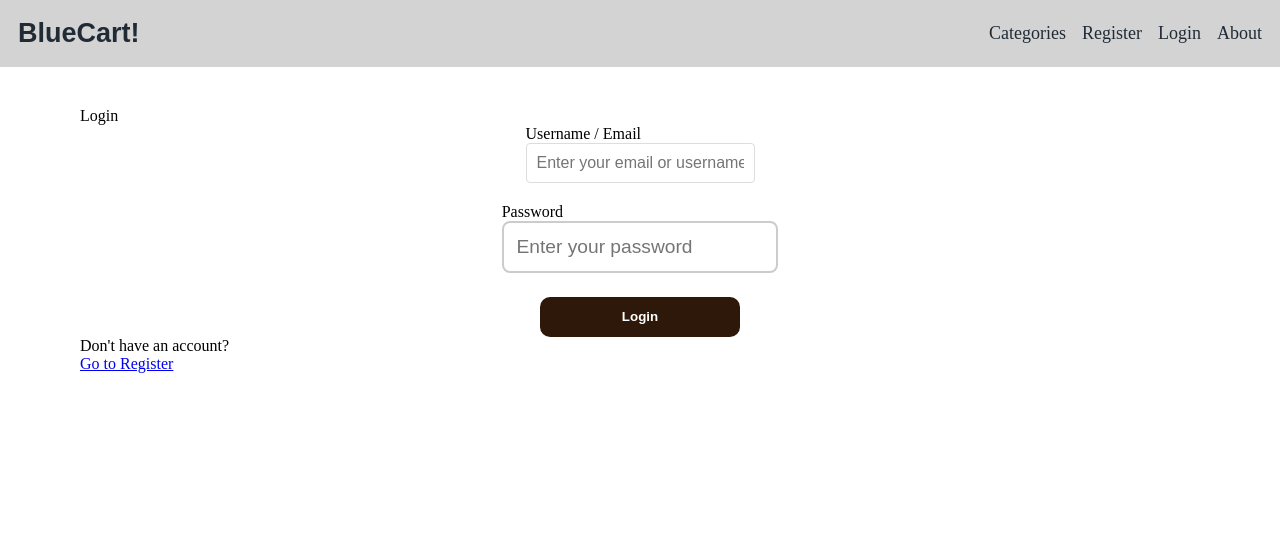
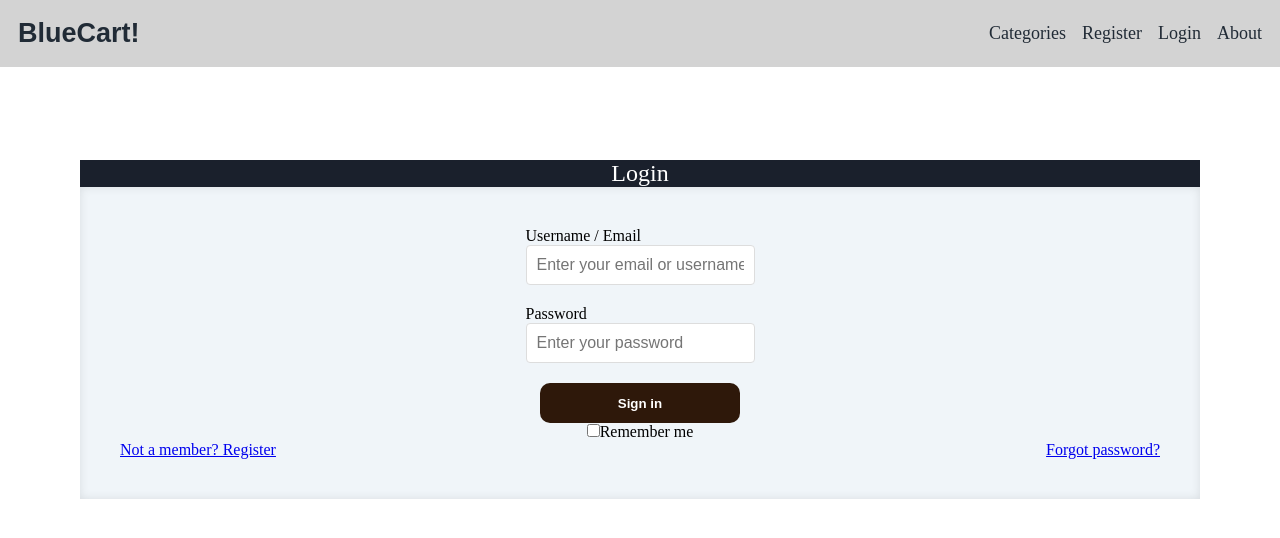
Before and after one commit to richard200/bluecart-marketplace, a React (Create React App) app in the folder client/: page /login in a window 1280 px wide. Shown: the top 538 px of the page. Built offline with nearby package versions, Linux system fonts and the light colour scheme.

Commit message:
changed styling

```diff
--- a/client/package.json
+++ b/client/package.json
@@ -36,6 +36,7 @@
     "redux-thunk": "^2.4.2",
     "slick-carousel": "^1.8.1",
     "styled-components": "^5.3.10",
+    "tailwind": "^4.0.0",
     "web-vitals": "^2.1.4"
   },
   "scripts": {
--- a/client/src/App.css
+++ b/client/src/App.css
@@ -6,6 +6,7 @@
 .container {
   max-width: 1200px;
   margin: 0 auto;
+  padding-top: 80px;
 }
 
 /* navbar styles */
@@ -18,6 +19,10 @@
   color: #212b36; /* changed to dark gray */
   padding: 18px;
   font-size: 18px;
+  position: fixed;
+  top: 0; /* added this line */
+  left: 0; /* added this line */
+  width: 100%;
 }
 
 #nav-title {
@@ -83,6 +88,7 @@
 
 /* home page styles */
 .home-page {
+  padding-top: 100px;
   display: flex;
 }
 
@@ -106,6 +112,7 @@
 
 }
 .home-page .main h1 {
+  margin: 10px;
   text-align: center;
   margin-bottom: 20px;
   font-size: 24px;
--- a/client/src/components/Categories.js
+++ b/client/src/components/Categories.js
@@ -18,6 +18,7 @@ const CardImage = styled.img`
 `;
 
 const CardBody = styled.div`
+  padding-top: 100px;
   padding: 15px;
 `;
 
@@ -27,7 +28,9 @@ const CardTitle = styled.h5`
   color: #333;
 `;
 
+
 const CardText = styled.p`
+
   font-size: 16px;
   color: #666;
 `;
@@ -41,6 +44,7 @@ const CardButton = styled.a`
 `;
 // Define a styled component for the card container
 const CardContainer = styled.div`
+padding-top: 50px;
   display: grid;
   grid-template-columns: repeat(3, 32%);
   justify-content: space-between;
--- a/client/src/components/Homepage.css
+++ b/client/src/components/Homepage.css
@@ -100,12 +100,17 @@
 
   /* Define the styles for the categories class */
   .categories {
+    padding-top: 100px;
     margin-top: 80px;
     margin-bottom: 40px;
+  }
+  .categories-h1{
+    padding-top: 100px;
   }
 
   /* Define the styles for the categories-grid class */
   .categories-grid {
+    padding-top: 150px;
     margin-top: 60px;
     display: grid;
     grid-template-columns: repeat(auto-fit, minmax(200px, 1fr));
@@ -114,6 +119,7 @@
 
   /* Define the styles for the category-card class */
   .category-card {
+    padding-top: 100px;
     display: flex;
     flex-direction: column;
     align-items: center;
@@ -214,6 +220,7 @@
   }
 
   .register {
+    padding-top: 100px;
     margin: 0 auto;
     max-width: 600px;
     padding: 40px;
@@ -223,6 +230,7 @@
   }
 
   .register h2 {
+    padding-top: 100px;
     margin: 0 0 20px;
     font-size: 28px;
     font-weight: 700;
@@ -237,6 +245,7 @@
   }
 
   .register input[type="email"], [type="password"], [type="text"]{
+    padding-top: 100px;
     display: block;
     width: 100%;
     padding: 10px;
@@ -245,7 +254,7 @@
     font-weight: 400;
     border: 1px solid #ddd;
     border-radius: 4px;
-    box-shadow: none;
+    box-shadow:none;
   }
 
   .register button[type="submit"] {
@@ -257,7 +266,7 @@
     font-weight: 600;
     text-align: center;
     color: #fff;
-    background-color: #007bff;
+    background-color: #53708f;
     border: none;
     border-radius: 4px;
     box-shadow: none;
@@ -275,6 +284,7 @@
     }
 
     .register h2 {
+      padding-top: 100px;
       font-size: 24px;
     }
 
@@ -287,49 +297,71 @@
     }
   }
   /* Increase the spacing between the login form and header */
-.login {
-  display: flex;
-  flex-direction: column;
-  align-items: center;
-  margin: 4rem auto;
-  max-width: 30rem;
+  .container {
+    padding-top: 50px;
+    margin-top: 5rem;
   }
 
-/* Change the font size of the header */
-.login h2 {
-  font-size: 2.5rem;
-  margin-bottom: 2rem;
+  .card-header {
+    background-color: #1a202c;
+    color: white;
+    text-align: center;
+    font-size: 24px;
+    font-weight: arial;
   }
 
-/* Change the font size and margin of the labels */
-.login label {
-  font-size: 1.5rem;
-  margin-bottom: 0.8rem;
+  .card-body {
+    background-color: #f0f5f9;
+    padding: 2.5rem;
+    box-shadow: inset 0 0 10px rgba(0,0,0,0.1);
   }
 
-/* Add a border and padding to the input fields */
-.login input [type="text"], [type="password"] {
-  font-size: 1.2rem;
-  padding: 0.8rem;
-  border: 2px solid #ccc;
-  border-radius: 0.5rem;
-  margin-bottom: 1.5rem;
+  .form-group {
+    margin-bottom: 1rem;
+  }
+
+  .label {
+    color: #4a5568;
+  }
+
+  .input {
+    border: none;
+    border-bottom: 1px solid #cbd5e0;
+    padding: 0.5rem 0.75rem;
     width: 100%;
   }
 
-/* Change the font size and padding of the submit button */
-.login button {
-  font-size: 1.5rem;
-  padding: 0.8rem 2rem;
-  background-color: #0070f3;
-  color: #fff;
-  border: none;
-  border-radius: 0.5rem;
-  cursor: pointer;
-  transition: background-color 0.3s ease;
+  .input:focus {
+    outline: none;
+    border-bottom-color: #48bb78;
   }
 
-/* Change the hover color of the submit button */
-.login button:hover {
-  background-color: #0056b3;
+  .input:focus-within {
+    outline: none;
   }
+
+  .button {
+    width: 100%;
+    margin-top: 1rem;
+    padding: 0.75rem;
+    border-radius: 0.375rem;
+    font-weight: bold;
+  }
+
+  .button:hover {
+    background-color: #4299e1;
+  }
+
+  .flex {
+    display: flex;
+    justify-content: space-between;
+    align-items: center;
+  }
+
+  .link {
+    color: #718096;
+  }
+
+  .link:hover {
+    color: #2d3748;
+  }
--- a/client/src/components/Login.js
+++ b/client/src/components/Login.js
@@ -1,13 +1,9 @@
-//
-
-
-
-
-
 import React, { useState } from 'react';
 import { Card, Form, FormGroup, Label, Input, Button, Alert } from 'reactstrap';
 import { Link} from 'react-router-dom';
 
+// Import Tailwind CSS styles
+import 'tailwindcss/tailwind.css';
 
 function Login (props ) {
   const [email, setEmail] = useState('');
@@ -45,51 +41,27 @@ function Login (props ) {
         } else {
           // Display an error message to the user
         }
-      //   sessionStorage.setItem('userId', data.user_id);
-      //   // Call the onLogin callback with the user ID
-      //  props.onLogin()
-      //  window.location.href = '/addrecipe';
+
       })
       .catch(error => {
         setShowAlert('Invalid email or password');
 
       });
     };
-  //   try {
-  //     const response = await fetch('/login', {
-  //       method: 'POST',
-  //       headers: {
-  //         'Content-Type': 'application/json',
-  //       },
-  //       body: JSON.stringify({ email, password }),
-  //     });
-  //     const data = await response.json();
-  //     console.log(data); // handle server response here
-  //     if (data) {
-  //       setShowAlert(true); // show success message
-  //       onLogin(data.user_id);
-  //       // you can store the token in local storage or cookies here
-  //       window.location.href = '/addrecipe'; // redirect to home page after successful login
-
-  //     }
-  //   } catch (error) {
-  //     console.error(error);
-  //   }
-  // };
 
   return (
     <div className="container mt-5">
       <div className="row justify-content-center">
         <div className="col-lg-10 col-md-8">
           <Card>
-            <div className="card-header">
+            <div className="card-header bg-green-800 text-white text-center text-xl font-bold">
               Login
             </div>
-            <div className="card-body">
+            <div className="card-body bg-gray-100 p-8">
               {showAlert && <Alert color="success">Logged in successfully!</Alert>}
               <Form onSubmit={handleSubmit}>
                 <FormGroup>
-                  <Label for="email">Username / Email</Label>
+                  <Label for="email" className="text-gray-700">Username / Email</Label>
                   <Input
                     type="text"
                     name="email"
@@ -97,10 +69,12 @@ function Login (props ) {
                     placeholder="Enter your email or username"
                     value={email}
                     onChange={(e) => setEmail(e.target.value)}
+                    className="border border-gray-300 rounded-lg px-3 py-2 focus:outline-none focus:border-green-500 w-full sm:w-auto"
+
                   />
                 </FormGroup>
                 <FormGroup>
-                  <Label for="password">Password</Label>
+                  <Label for="password" className="text-gray-700">Password</Label>
                   <Input
                     type="password"
                     name="password"
@@ -108,24 +82,28 @@ function Login (props ) {
                     placeholder="Enter your password"
                     value={password}
                     onChange={(e) => setPassword(e.target.value)}
+                    className="border border-gray-300 rounded-md p-2 focus:outline-none focus:ring-2 focus:ring-blue-500"
                   />
                 </FormGroup>
-                <Button type="submit" color="primary" className='btn-log'>
-                  Login
-                </Button>
+
+                <Button type="submit" color="primary" className="w-full mt-4 py-3 rounded-md font-bold hover:bg-blue-600">Sign in</Button>
+                <FormGroup check>
+                  <Label check>
+                    <Input type="checkbox" name="remember" id="remember" />
+                    Remember me
+                  </Label>
+                </FormGroup>
               </Form>
-            </div>
-            <div className="card-footer text-center">
-              <div className="mb-3">Don't have an account?</div>
-              <Link to="/signup" color="secondary">
-                Go to Register
-              </Link>
+              <div className="flex justify-between items-center mt-4">
+                <Link to="/register" className="text-green-500 hover:text-green-700">Not a member? Register</Link>
+                <Link to="/forgot-password" className="text-blue-500 hover:underline">Forgot password?</Link>
+              </div>
             </div>
           </Card>
         </div>
       </div>
     </div>
   );
-};
+}
 
 export default Login;
--- a/client/src/components/Register.js
+++ b/client/src/components/Register.js
@@ -102,7 +102,6 @@
 
 import React, { useState } from 'react';
 
-
 function Signup() {
   const [username, setUsername] = useState('');
   const [email, setEmail] = useState('');
```
Also changed, not shown: 2 other files (tests, documents, lock files or other folders). Lines whose indentation alone changed are shown as unchanged.
